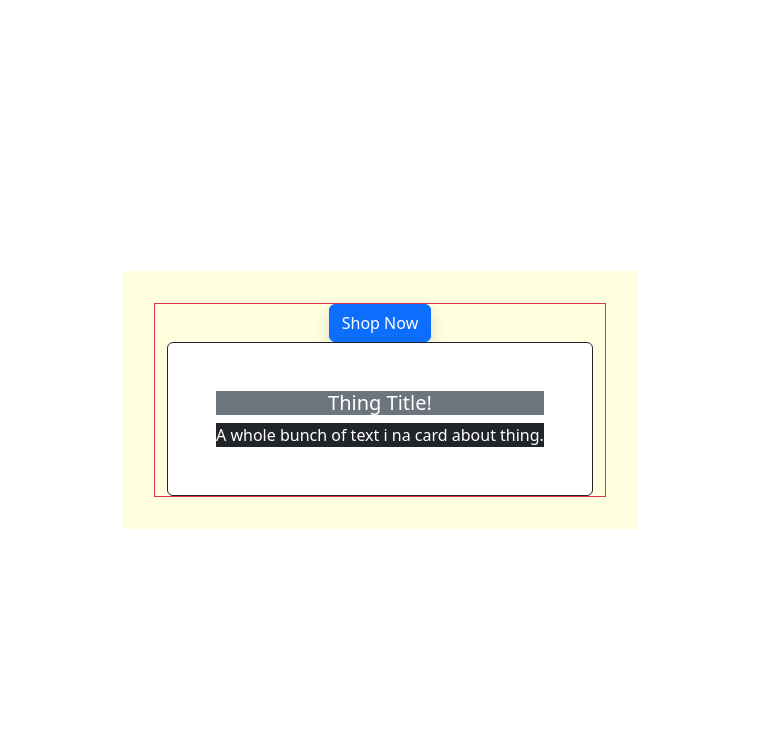
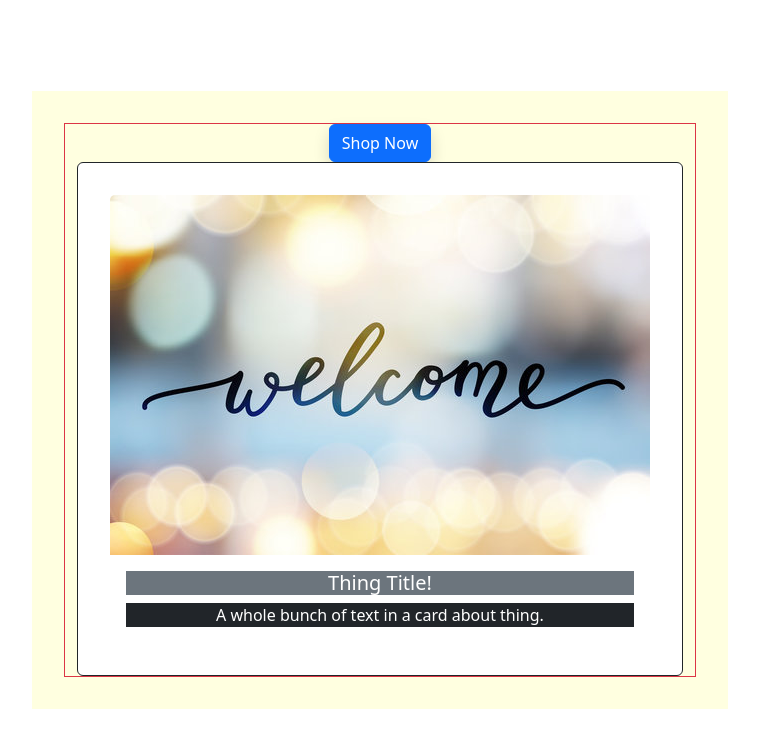
Before and after one commit to markoagidej/Integrating-Bootstrap-with-React, a React (Vite) app: page / in a window 1280 px wide. Shown: the top 748 px of the page, without its empty margins (260-1019 px from the left). Built offline with nearby package versions, Linux system fonts and the light colour scheme.

Commit message:
Q1T4 done

```diff
--- a/src/components/HomeCard.jsx
+++ b/src/components/HomeCard.jsx
@@ -4,10 +4,11 @@ import { Card } from 'react-bootstrap';
 const HomeCard = () => {
     return (
         <Card className="border border-dark">
+            <Card.Img variant="top" src="src/assets/welcome-image.jpg" fluid />
             <Card.Body>
                 <Card.Title className='bg-secondary text-white'>Thing Title!</Card.Title>
                 <Card.Text className='bg-dark text-white'>
-                    A whole bunch of text i na card about thing.
+                    A whole bunch of text in a card about thing.
                 </Card.Text>
             </Card.Body>
         </Card>
```
Also changed, not shown: src/assets/welcome-image.jpg (added).
